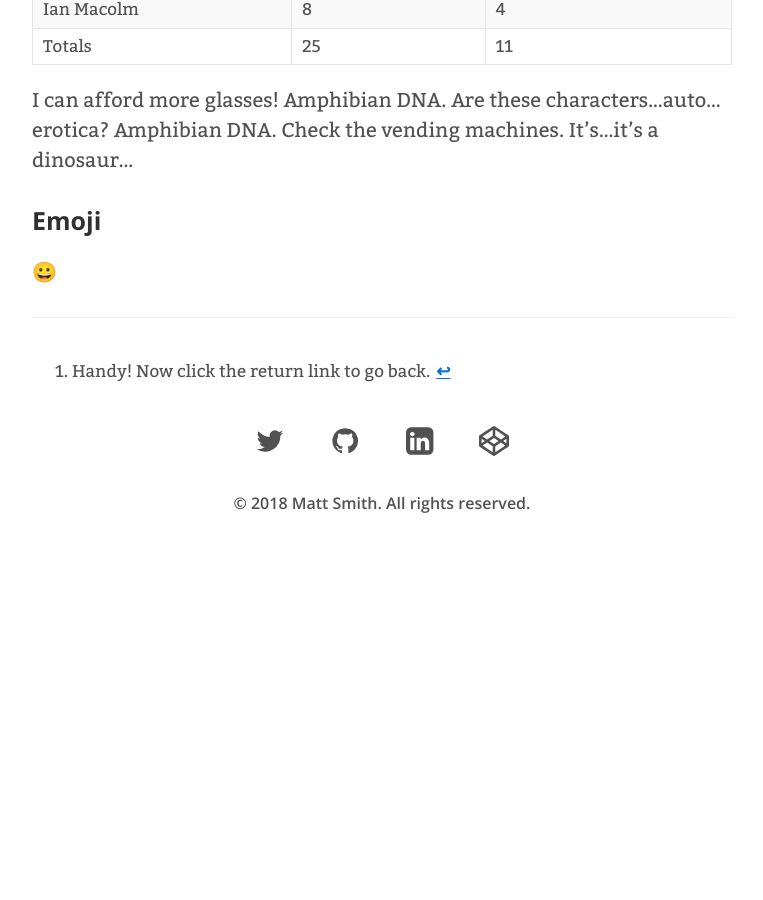
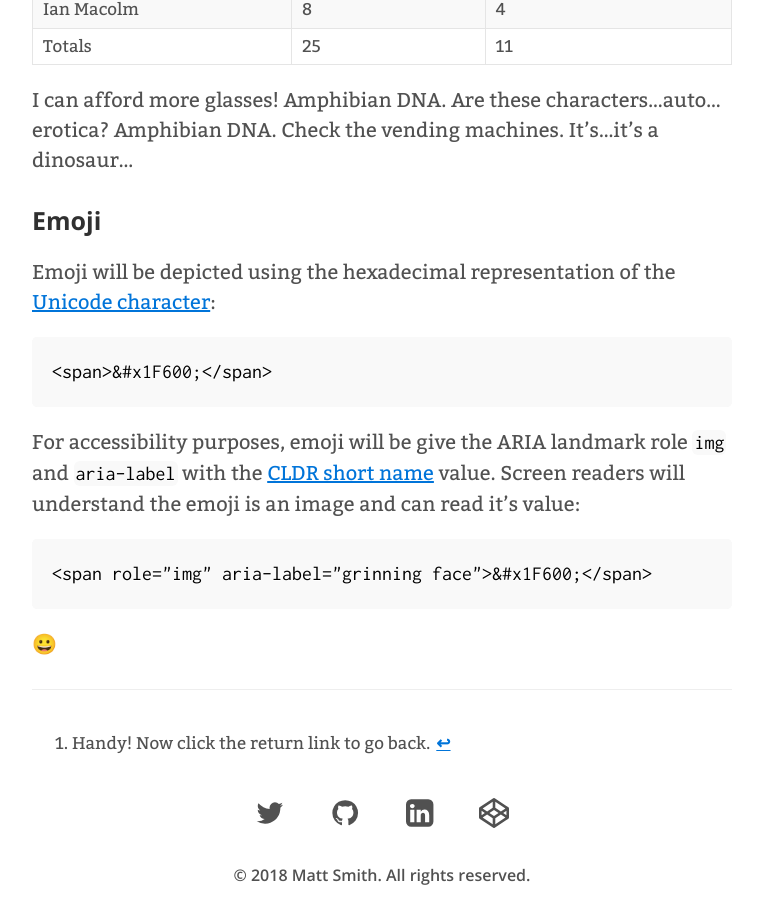
Before and after one commit to AllThingsSmitty/allthingssmitty.github.io, a Jekyll site: the page built from style-guide.md, in a window 1280 px wide and 900 px high, scrolled down 6869 px. Shown: the whole window, without its empty margins (258-1021 px from the left). Built offline with Jekyll 4.4.1, drawn with Linux system fonts in a browser that asks for light colours; comment, search, counter and statistics services are not loaded; before the commit the page ends 7426 px from its top, so only the background shows below that.

Commit message:
Updated emoji section

````diff
--- a/style-guide.md
+++ b/style-guide.md
@@ -184,7 +184,19 @@ I can afford more glasses! Amphibian DNA. Are these characters...auto...erotica?
 
 ### Emoji
 
-<span aria-label="grinning face">&#x1F600;</span>
+Emoji will be depicted using the hexadecimal representation of the [Unicode character](https://unicode.org/emoji/charts/full-emoji-list.html):
+
+```
+<span>&#x1F600;</span>
+```
+
+For accessibility purposes, emoji will be give the ARIA landmark role `img` and `aria-label` with the [CLDR short name](https://unicode.org/emoji/format.html#col-name) value. Screen readers will understand the emoji is an image and can read it's value:
+
+```
+<span role="img" aria-label="grinning face">&#x1F600;</span>
+```
+
+<span role="img" aria-label="grinning face">&#x1F600;</span>
 
 -----
 
````
